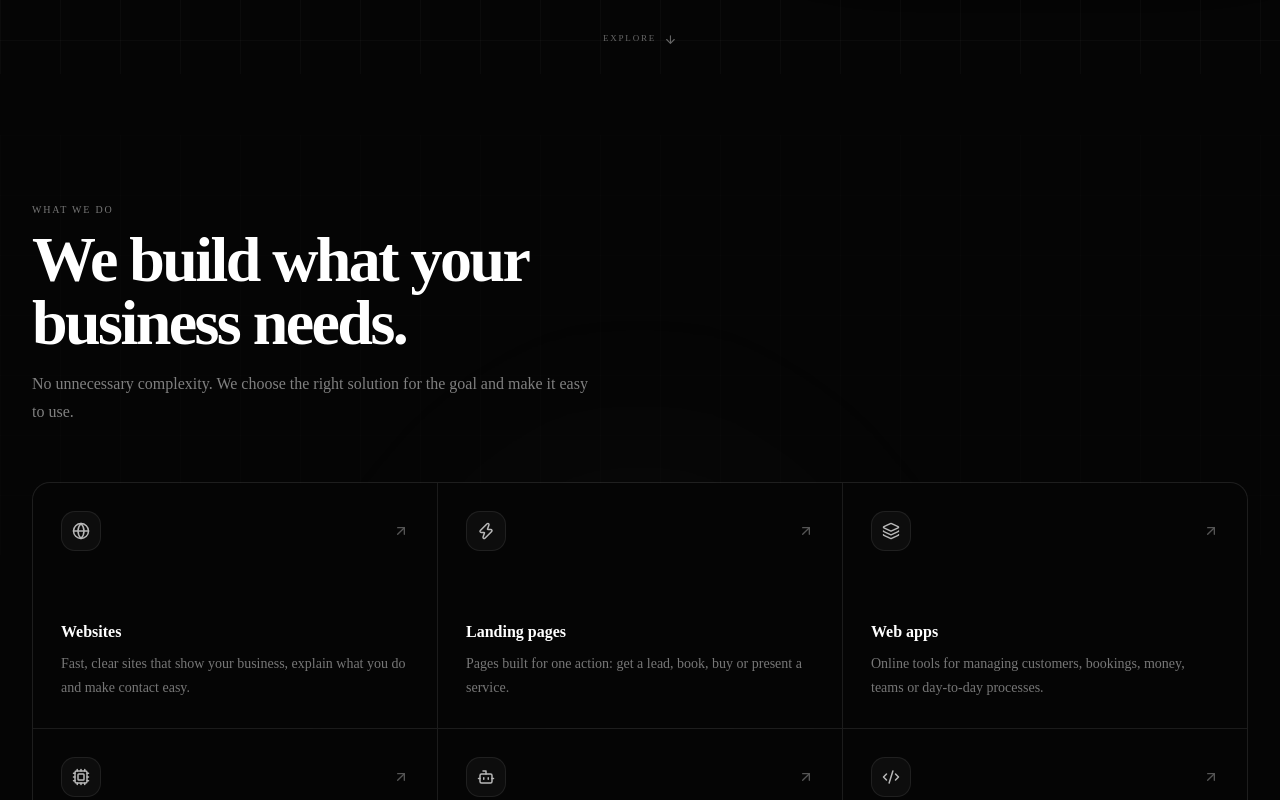
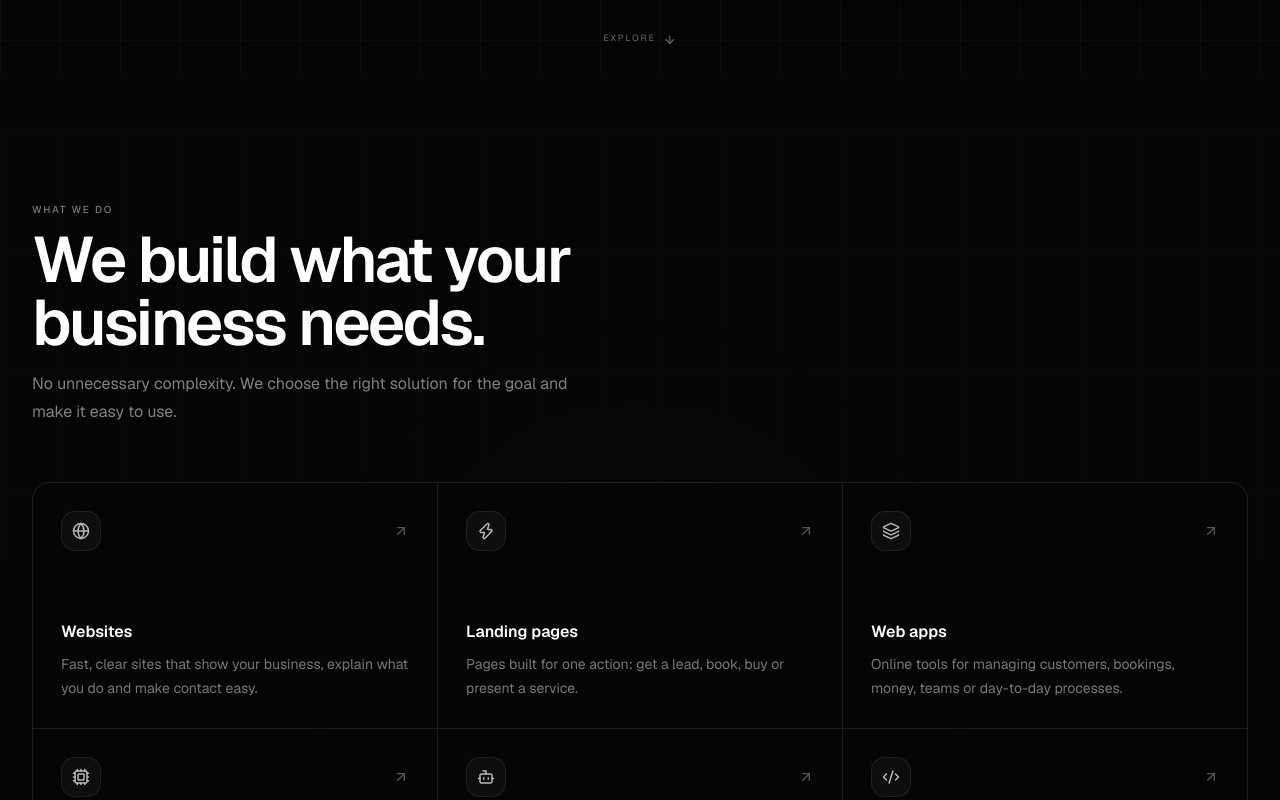
Before and after one commit to martimfm1/silentra-web, a Next.js app: page / in a window 1280 px wide. Shown: the part 800-1600 px from the top of the page. Built offline with nearby package versions, Linux system fonts and the light colour scheme.

Commit message:
fix: restore global font family mapping

```diff
--- a/app/globals.css
+++ b/app/globals.css
@@ -13,9 +13,9 @@
   --color-foreground: #ffffff;
   --color-secondary: #b8b8b8;
   --color-muted: #7a7a7a;
-  --font-sans: var(--font-sans);
+  --font-sans: var(--font-geist-sans);
   --font-mono: var(--font-geist-mono);
-  --font-heading: var(--font-sans);
+  --font-heading: var(--font-geist-sans);
   --color-sidebar-ring: var(--sidebar-ring);
   --color-sidebar-border: var(--sidebar-border);
   --color-sidebar-accent-foreground: var(--sidebar-accent-foreground);
@@ -41,6 +41,7 @@
   --color-popover-foreground: var(--popover-foreground);
   --color-popover: var(--popover);
   --color-card-foreground: var(--card-foreground);
+  --color-card: var(--card);
   --radius-sm: calc(var(--radius) * 0.6);
   --radius-md: calc(var(--radius) * 0.8);
   --radius-lg: var(--radius);
@@ -63,7 +64,7 @@ body {
   overflow-x: hidden;
   background-color: #050505;
   color: #fff;
-  font-family: var(--font-sans), system-ui, sans-serif;
+  font-family: var(--font-geist-sans), system-ui, sans-serif;
   -webkit-font-smoothing: antialiased;
   -moz-osx-font-smoothing: grayscale;
   text-rendering: optimizeLegibility;
```
